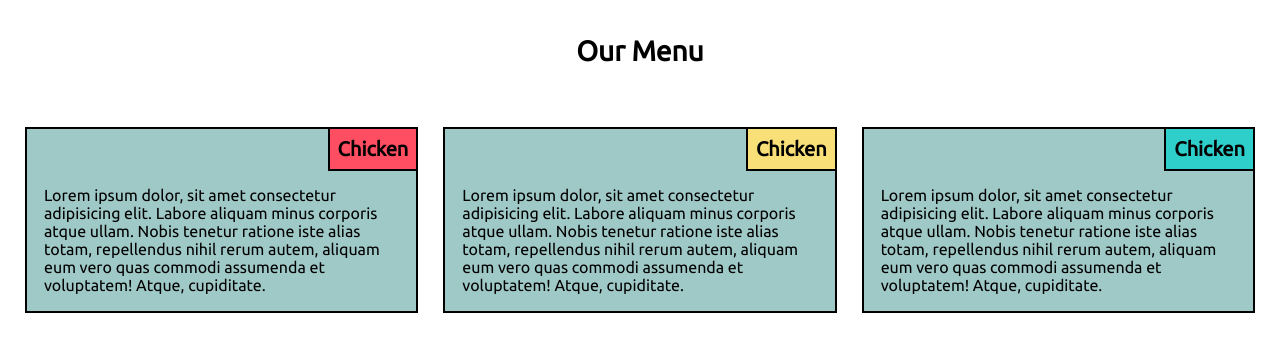
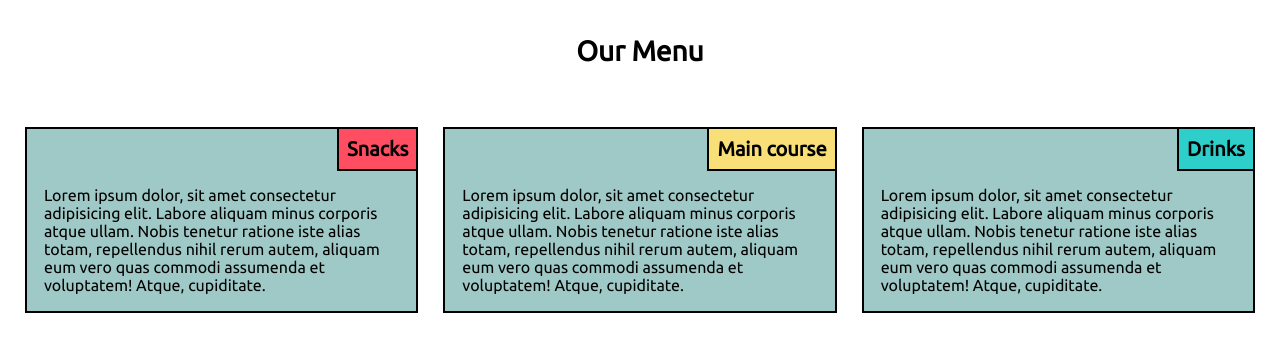
Before and after one commit to Dinesh-Mane/cousera-test, a plain HTML site: page index.html in a window 1280 px wide. Drawn offline with Linux system fonts and the light colour scheme.

Commit message:
Update index.html

```diff
--- a/index.html
+++ b/index.html
@@ -17,19 +17,19 @@
     <section class="container">
         <div class=" items section1">
             <div>
-                <h1 class="section-title">Chicken</h1>
+                <h1 class="section-title">Snacks</h1>
             </div>
             <p>Lorem ipsum dolor, sit amet consectetur adipisicing elit. Labore aliquam minus corporis atque ullam. Nobis tenetur ratione iste alias totam, repellendus nihil rerum autem, aliquam eum vero quas commodi assumenda et voluptatem! Atque, cupiditate.</p>
         </div>
         <div class="items section2">
             <div>
-                <h1 class="section-title">Chicken</h1>
+                <h1 class="section-title">Main course</h1>
             </div>
             <p>Lorem ipsum dolor, sit amet consectetur adipisicing elit. Labore aliquam minus corporis atque ullam. Nobis tenetur ratione iste alias totam, repellendus nihil rerum autem, aliquam eum vero quas commodi assumenda et voluptatem! Atque, cupiditate.</p>
         </div>
         <div class="items section3">
             <div>
-                <h1 class="section-title">Chicken</h1>
+                <h1 class="section-title">Drinks</h1>
             </div>
             <p>Lorem ipsum dolor, sit amet consectetur adipisicing elit. Labore aliquam minus corporis atque ullam. Nobis tenetur ratione iste alias totam, repellendus nihil rerum autem, aliquam eum vero quas commodi assumenda et voluptatem! Atque, cupiditate.</p>
         </div>
```
